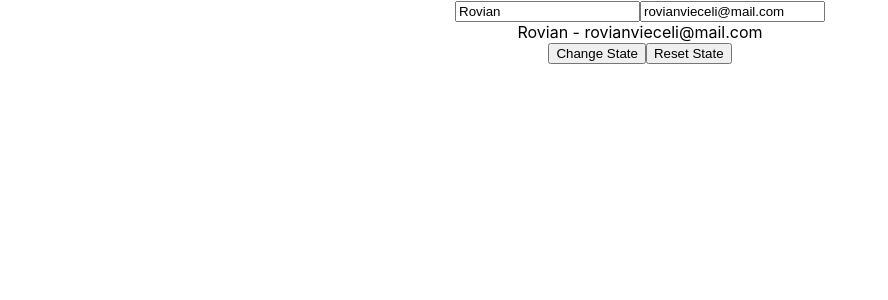
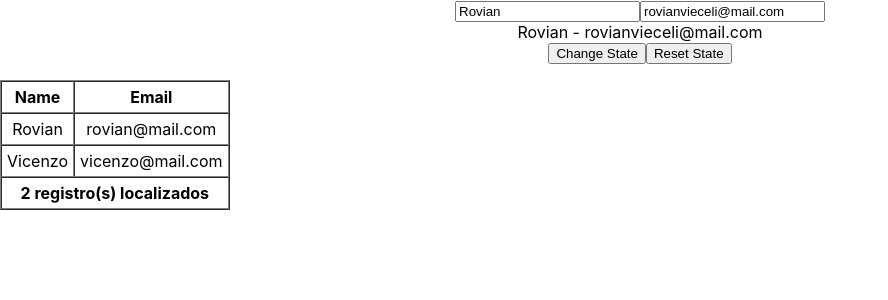
Before and after one commit to rovianvieceli/react-crud, a React (Create React App) app: page / in a window 1280 px wide. Shown: the top 300 px of the page, without its empty margins (0-888 px from the left). Built offline with nearby package versions, Linux system fonts and the light colour scheme.

Commit message:
Component List

```diff
--- a/src/App.js
+++ b/src/App.js
@@ -1,5 +1,6 @@
 import React, { Component } from 'react';
 import './App.css';
+import List from './List';
 
 class App extends Component {
   constructor(props) {
@@ -53,6 +54,9 @@ class App extends Component {
           <button onClick={this.changeState}>Change State</button>
           <button onClick={this.resetState}>Reset State</button>
         </div>
+        <p>
+          <List />
+        </p>
       </div>
     );
   }
--- /dev/null
+++ b/src/List.js
@@ -0,0 +1,41 @@
+import React, { Component } from 'react'
+
+class List extends Component {
+    render() {
+        const list = [{
+            name: 'Rovian',
+            email: 'rovian@mail.com'
+        }, {
+            name: 'Vicenzo',
+            email: 'vicenzo@mail.com'
+        }]
+
+        return (
+            <div>
+                <table border="1" cellPadding="5" cellSpacing="0">
+                    <thead>
+                        <th>Name</th>
+                        <th>Email</th>
+                    </thead>
+                    <tbody>
+                        {list.map(item => (
+                            <tr>
+                                <td>{item.name}</td>
+                                <td>{item.email}</td>
+                            </tr>
+                        ))}
+                    </tbody>
+                    <tfoot>
+                        <tr>
+                            <th colSpan="2">
+                                {`${list.length} registro(s) localizados`}
+                            </th>
+                        </tr>
+                    </tfoot>
+                </table>
+            </div>
+        )
+    }
+}
+
+export default List;
```
